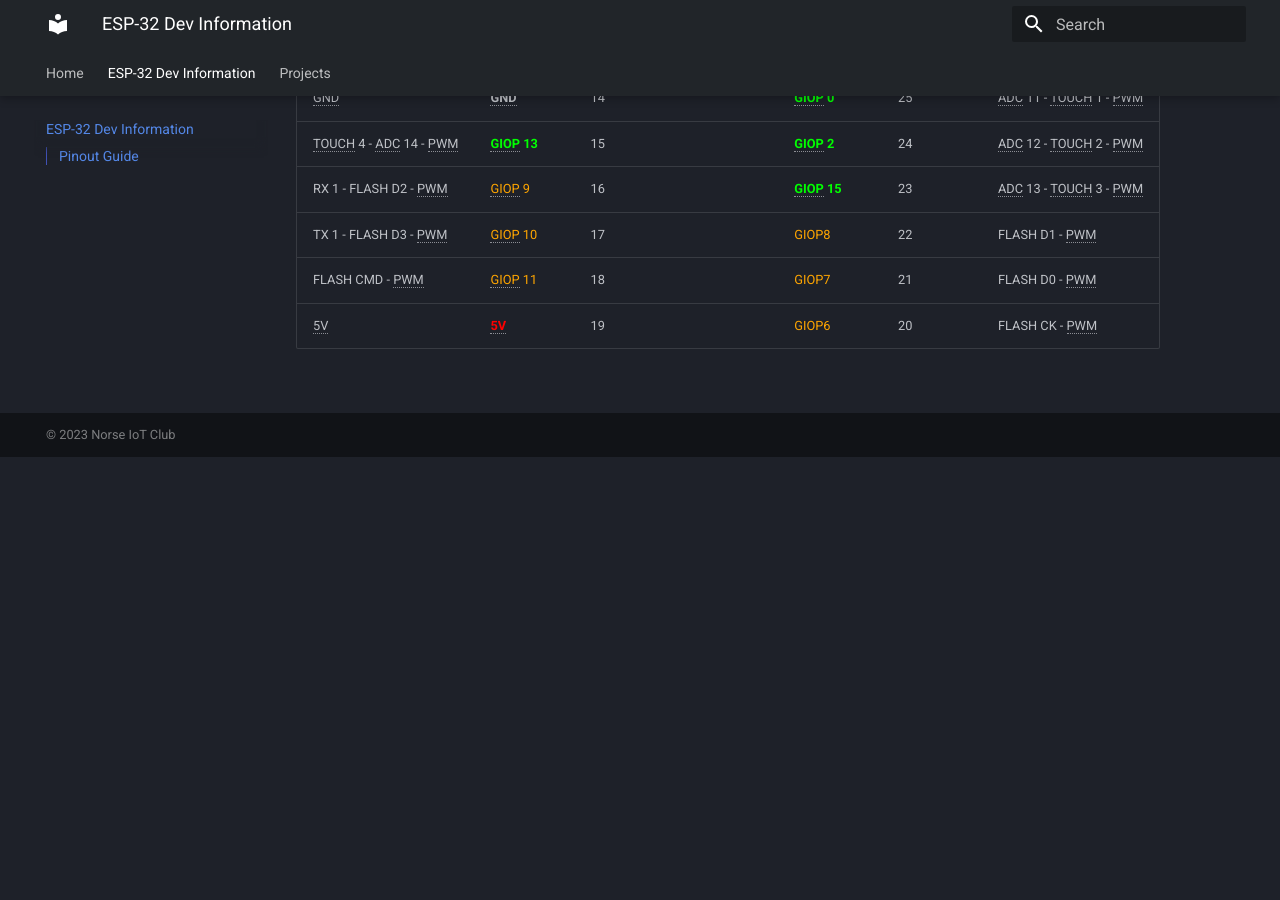
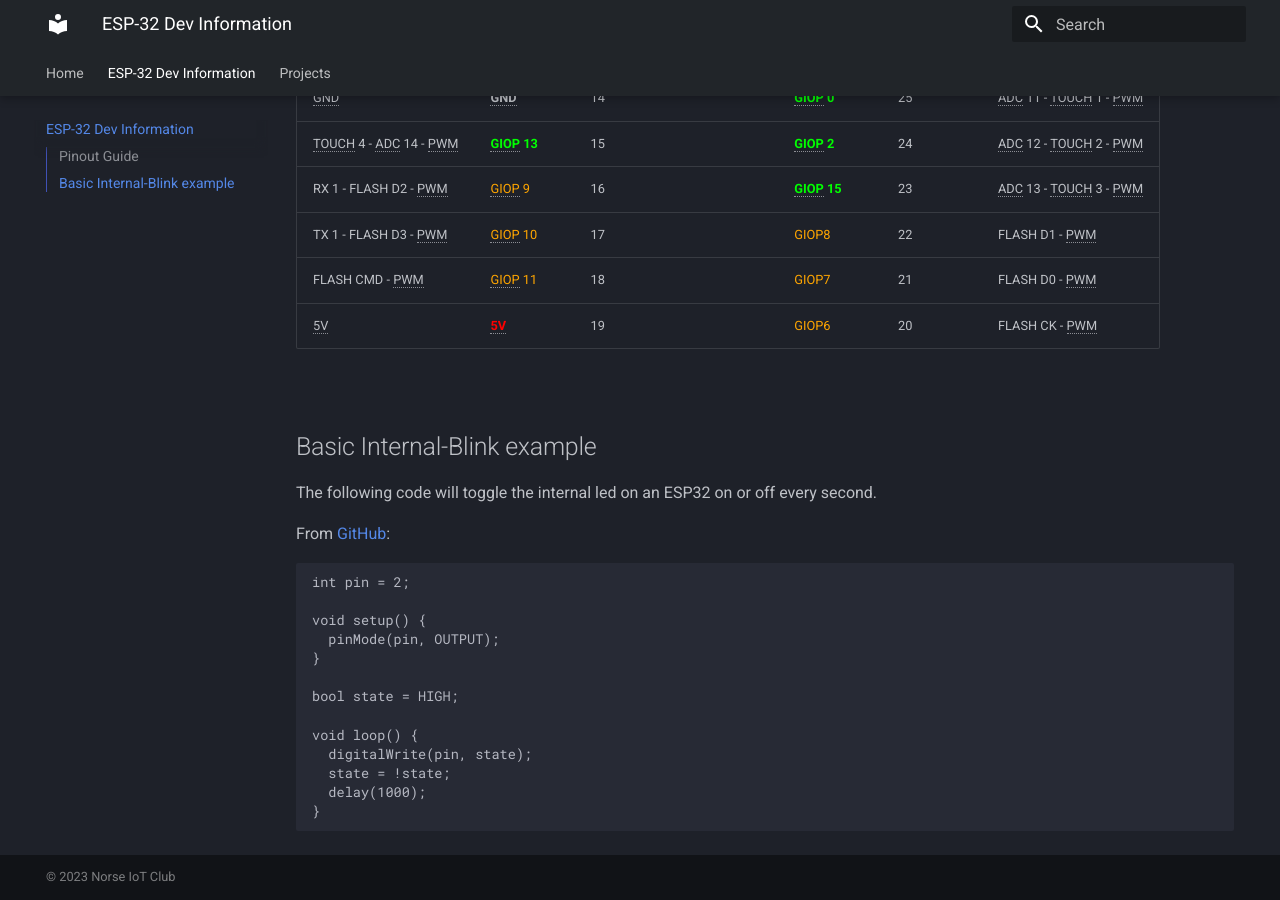
Before and after one commit to Norse-IoT/Wiki, an MkDocs documentation site: the page built from docs/esp32.md, in a window 1280 px wide and 900 px high, scrolled down 851 px. Built offline with MkDocs 1.6.1 and Material for MkDocs 9.7.7, drawn with Linux system fonts in a browser that asks for light colours; before the commit the page ends 1308 px from its top, so only the background shows below that.

Commit message:
add esp32 example

````diff
--- a/docs/esp32.md
+++ b/docs/esp32.md
@@ -245,3 +245,26 @@
         </table>
     </div>
 </div>
+
+
+## Basic Internal-Blink example
+
+The following code will toggle the internal led on an ESP32 on or off every second.
+
+From [GitHub](https://github.com/Norse-IoT/internal-blink):
+
+```cpp
+int pin = 2;
+
+void setup() {
+  pinMode(pin, OUTPUT);
+}
+
+bool state = HIGH;
+
+void loop() {
+  digitalWrite(pin, state);
+  state = !state;
+  delay(1000);
+}
+```
````
